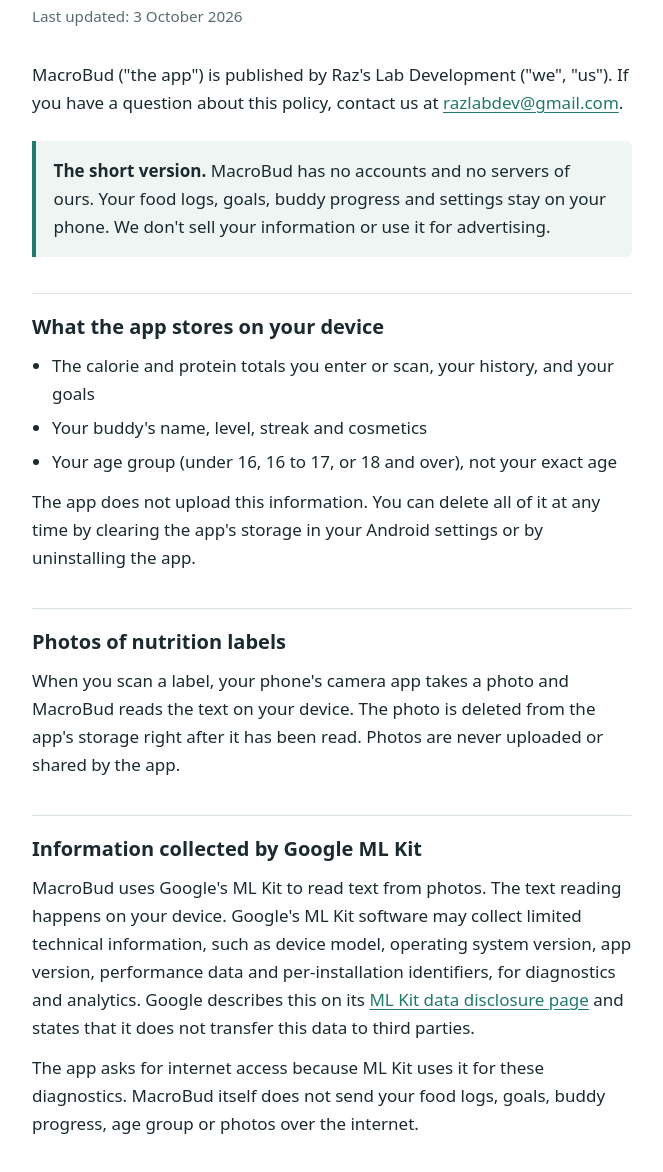
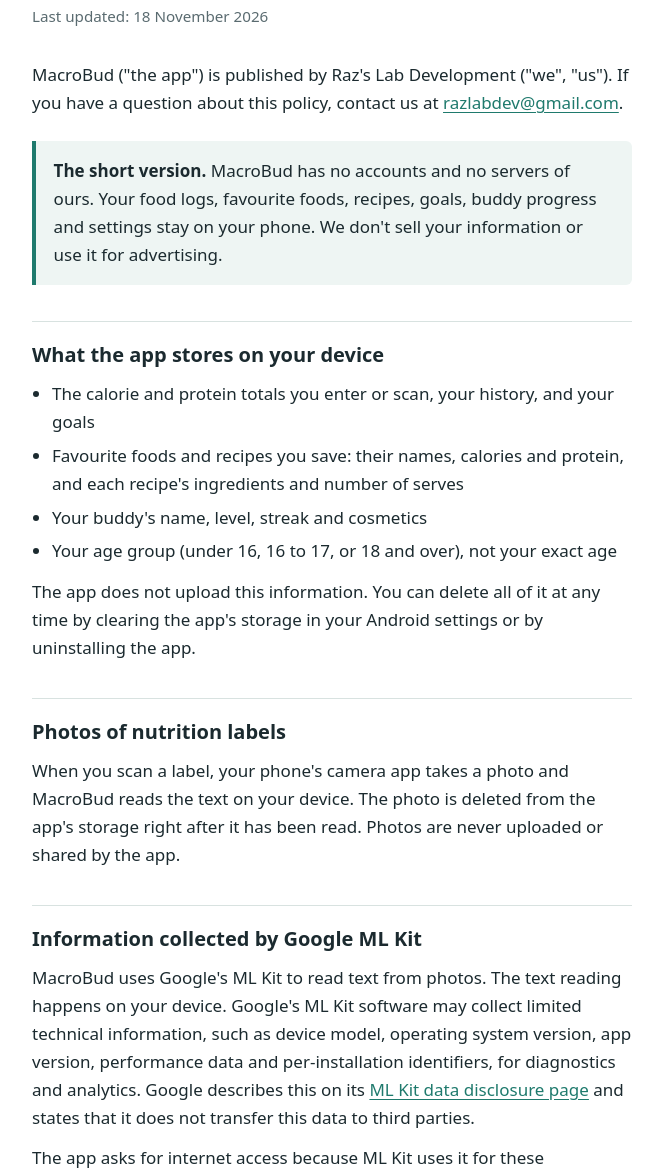
Before and after one commit to razlabdev/macrobud-privacy, a plain HTML site: page index.html in a window 1280 px wide. Shown: the part 124-1296 px from the top of the page, without its empty margins (308-971 px from the left). Drawn offline with Linux system fonts and the light colour scheme.

Commit message:
Update last updated date and add details to privacy policy

```diff
--- a/index.html
+++ b/index.html
@@ -78,7 +78,7 @@
   <header>
     <p class="wordmark">🐾 MacroBud</p>
     <h1>Privacy policy</h1>
-    <p class="updated">Last updated: 3 October 2026</p>
+    <p class="updated">Last updated: 18 November 2026</p>
   </header>
 
   <p>MacroBud ("the app") is published by Raz's Lab Development ("we", "us").
@@ -87,13 +87,15 @@
 
   <div class="summary">
     <p><strong>The short version.</strong> MacroBud has no accounts and no servers of ours.
-    Your food logs, goals, buddy progress and settings stay on your phone.
+    Your food logs, favourite foods, recipes, goals, buddy progress and settings stay on your phone.
     We don't sell your information or use it for advertising.</p>
   </div>
 
   <h2>What the app stores on your device</h2>
   <ul>
     <li>The calorie and protein totals you enter or scan, your history, and your goals</li>
+    <li>Favourite foods and recipes you save: their names, calories and protein, and each
+    recipe's ingredients and number of serves</li>
     <li>Your buddy's name, level, streak and cosmetics</li>
     <li>Your age group (under 16, 16 to 17, or 18 and over), not your exact age</li>
   </ul>
@@ -113,8 +115,8 @@
   <a href="https://developers.google.com/ml-kit/android-data-disclosure">ML Kit data disclosure page</a>
   and states that it does not transfer this data to third parties.</p>
   <p>The app asks for internet access because ML Kit uses it for these diagnostics.
-  MacroBud itself does not send your food logs, goals, buddy progress, age group or photos
-  over the internet.</p>
+  MacroBud itself does not send your food logs, favourite foods, recipes, goals, buddy progress,
+  age group or photos over the internet.</p>
 
   <h2>Backups</h2>
   <p>If device backup is turned on, Android may back up the app's data to your Google account
```
